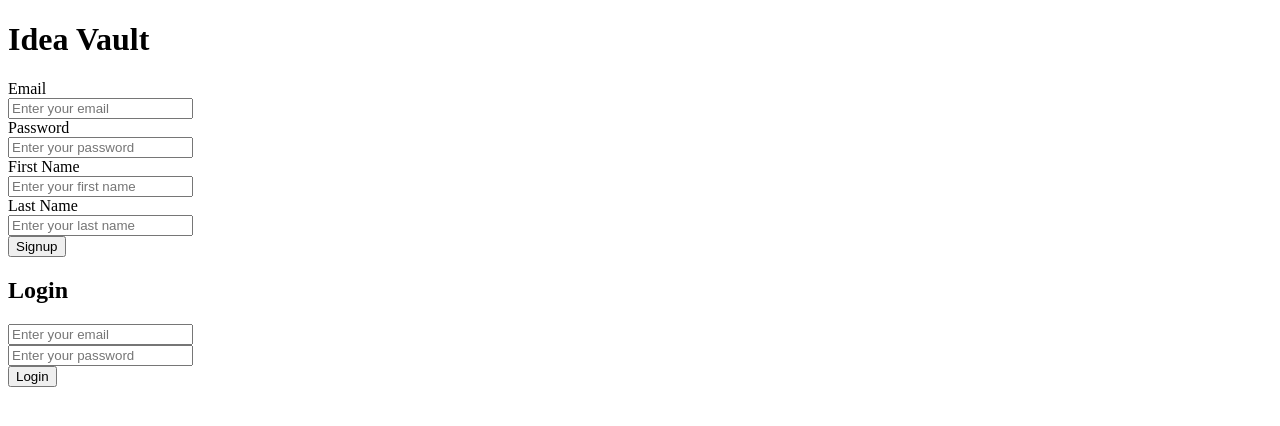
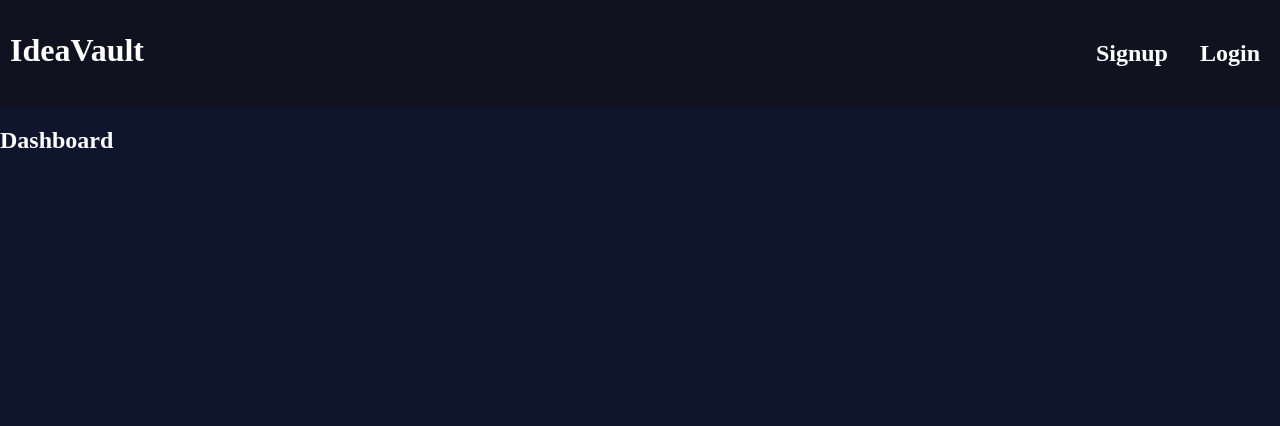
Before and after one commit to Naiduyenduva/IdaeVault_project, a React (Vite) app in the folder Frontend/client/: page /dashboard in a window 1280 px wide. Shown: the top 426 px of the page. Built offline with nearby package versions, Linux system fonts and the light colour scheme.

Commit message:
added nav bar

```diff
--- a/Frontend/client/package.json
+++ b/Frontend/client/package.json
@@ -11,7 +11,8 @@
   },
   "dependencies": {
     "react": "^18.3.1",
-    "react-dom": "^18.3.1"
+    "react-dom": "^18.3.1",
+    "react-router-dom": "^6.27.0"
   },
   "devDependencies": {
     "@eslint/js": "^9.11.1",
--- a/Frontend/client/src/App.css
+++ b/Frontend/client/src/App.css
@@ -0,0 +1,17 @@
+.navbar {
+    display: flex;
+    justify-content: space-between;
+    align-items: baseline;
+    color: white;
+    gap: 2rem;
+    padding: 10px;
+}
+.navborder {
+    background-color: rgb(17, 17, 32);
+        position: sticky;
+        top: 0; /* Stick to the top of the viewport */
+        z-index: 1000; /* Keeps it above other elements */
+    }
+.gapa div{
+    margin-top: 100px;
+}
--- a/Frontend/client/src/App.jsx
+++ b/Frontend/client/src/App.jsx
@@ -1,17 +1,35 @@
 import './App.css'
 import Signup from './components/signup'
 import Login from './components/login'
+import { BrowserRouter as Router, Route, Routes, useNavigate } from 'react-router-dom';
+import Dashboard from './components/Dashboard'; // Your protected page
 
 function App() {
 
   return (
-   <div>
-    <h1>Idea Vault</h1>
-    <Signup />
-    <h2>Login</h2>
-    <Login />
+     <Router>
+    <div class>
+      <Navbar />
+    <Routes>
+          <Route path="/" element={<Signup />} />
+          <Route path="/login" element={<Login />} />
+          <Route path="/dashboard" element={<Dashboard />} /> {/* Protected route */}
+    </Routes>
    </div>
+   </Router>
   )
 }
 
+function Navbar() {
+  return <div className='navbar navborder'>
+    <div>
+    <h1>IdeaVault</h1>
+    </div>
+    <div className='navbar'>
+      <h2>Signup</h2>
+      <h2> Login</h2>
+    </div>
+  </div>
+}
+
 export default App
--- /dev/null
+++ b/Frontend/client/src/components/Dashboard.jsx
@@ -0,0 +1,11 @@
+import React from 'react'
+
+const Dashboard = () => {
+  return (
+    <section className='gapa' >
+     <h1>Dashboard</h1>
+    </section>
+  )
+}
+
+export default Dashboard
--- a/Frontend/client/src/components/login.jsx
+++ b/Frontend/client/src/components/login.jsx
@@ -1,10 +1,13 @@
 import { useState } from "react";
+import { useNavigate } from 'react-router-dom';
 
 
 function Login(){
      const [email,setEmail] = useState("");
      const [password,setPassword] = useState("");
      const [error, setError] = useState(null);
+     const navigate = useNavigate();
+
 
      function handleEmailChange (e) {
         setEmail(e.target.value);
@@ -34,6 +37,7 @@ function Login(){
 
             const data = await response.json();
             localStorage.setItem('token',data.token);
+            navigate('/dashboard');
            } catch (err) {
             setError(err.message);
           }
--- a/Frontend/client/src/index.css
+++ b/Frontend/client/src/index.css
@@ -0,0 +1,6 @@
+body {
+    margin: 0;
+    font-family: 'source serif 4';
+    background-color: rgb(14, 21, 44);
+    color: white;
+  }
--- a/Frontend/client/src/main.jsx
+++ b/Frontend/client/src/main.jsx
@@ -2,9 +2,12 @@ import { StrictMode } from 'react'
 import { createRoot } from 'react-dom/client'
 import App from './App.jsx'
 import './index.css'
+import { BrowserRouter } from 'react-router-dom'
 
 createRoot(document.getElementById('root')).render(
   <StrictMode>
+    <BrowserRouter />
     <App />
+    <BrowserRouter />
   </StrictMode>,
 )
```
Also changed, not shown: 1 other file (tests, documents, lock files or other folders).
